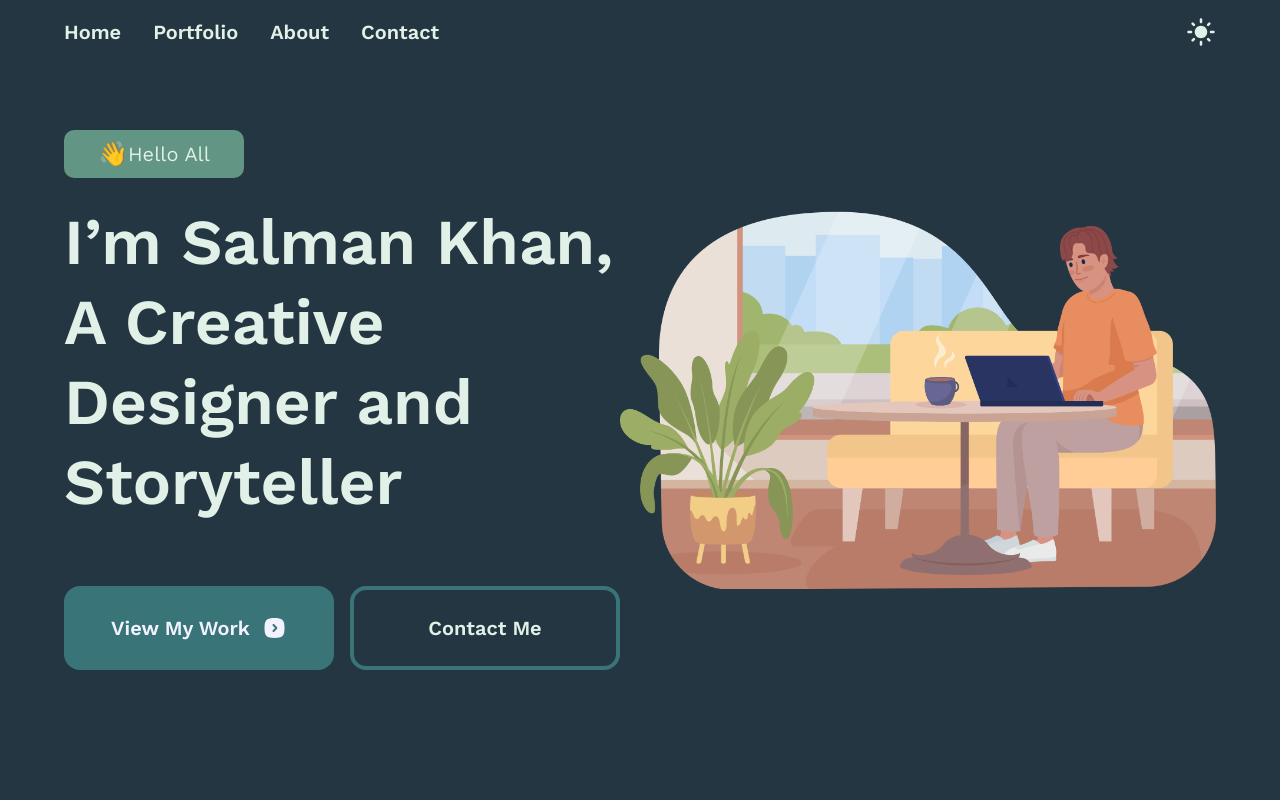
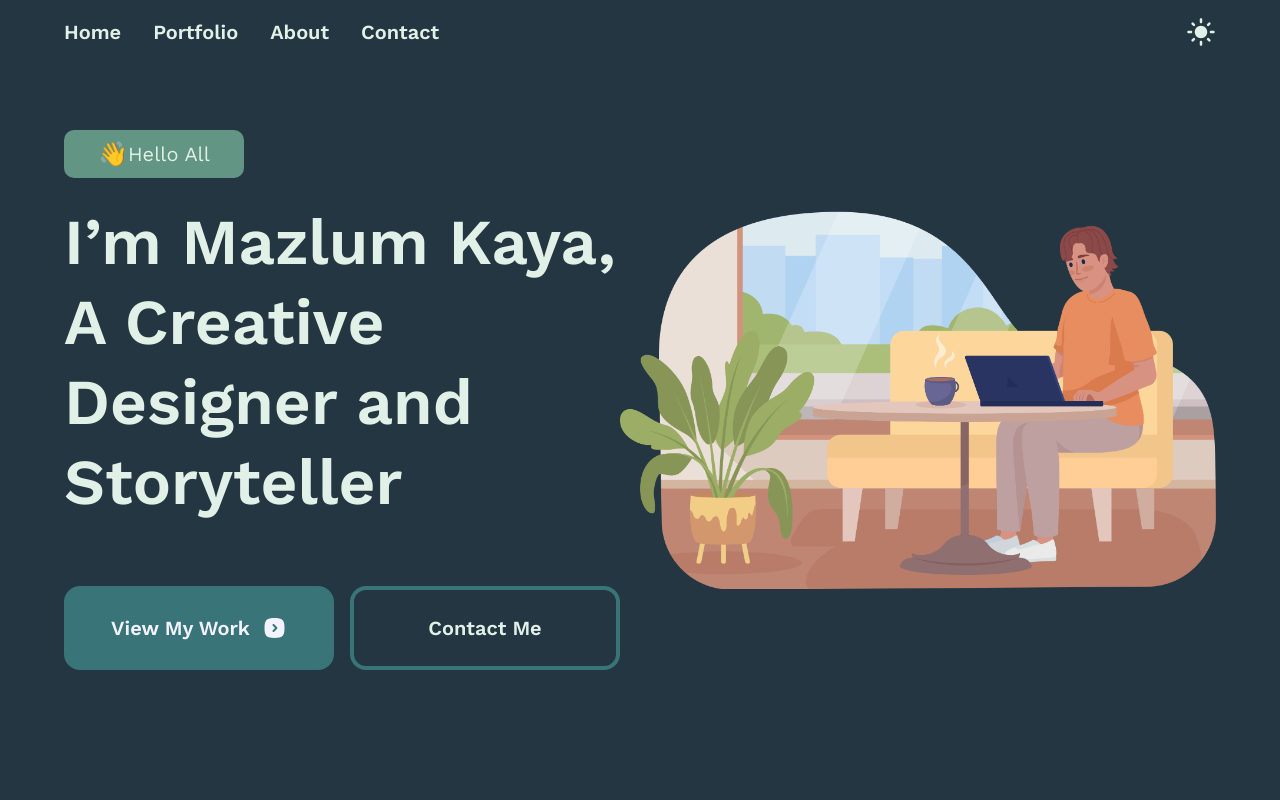
Before and after one commit to kayamazlum/my-portfolio, a Next.js app: page / in a window 1280 px wide. Shown: the top 800 px of the page. Built offline with nearby package versions, Linux system fonts and the light colour scheme.

Commit message:
ufak duzeltmeler

```diff
--- a/src/components/Banner/index.tsx
+++ b/src/components/Banner/index.tsx
@@ -19,7 +19,7 @@ const Banner = () => {
             <span className="text-2xl m-0 p-0 ">👋</span>Hello All
           </div>
           <div className="text-[3rem] sm:text-[4rem] leading-tight font-semibold ">
-            I’m Salman Khan,
+            I’m Mazlum Kaya,
             <br /> A Creative Designer and Storyteller
           </div>
           <div className="gap-4 flex mt-10 flex-col sm:flex-row md:items-start items-center">
--- a/src/components/Contact/index.tsx
+++ b/src/components/Contact/index.tsx
@@ -22,8 +22,8 @@ const Contact = () => {
           </div>
           <div className="gap-8 flex justify-center items-center flex-col lg:w-[400px]	">
             <ContactCard
-              url="mailto:mazlumwork@hotmail.com"
-              text="mazlumwork@hotmail.com"
+              url="mailto:mazlum_work@hotmail.com"
+              text="mazlum_work@hotmail.com"
               icon={<SiGmail size={24} />}
             />
             <ContactCard
```
